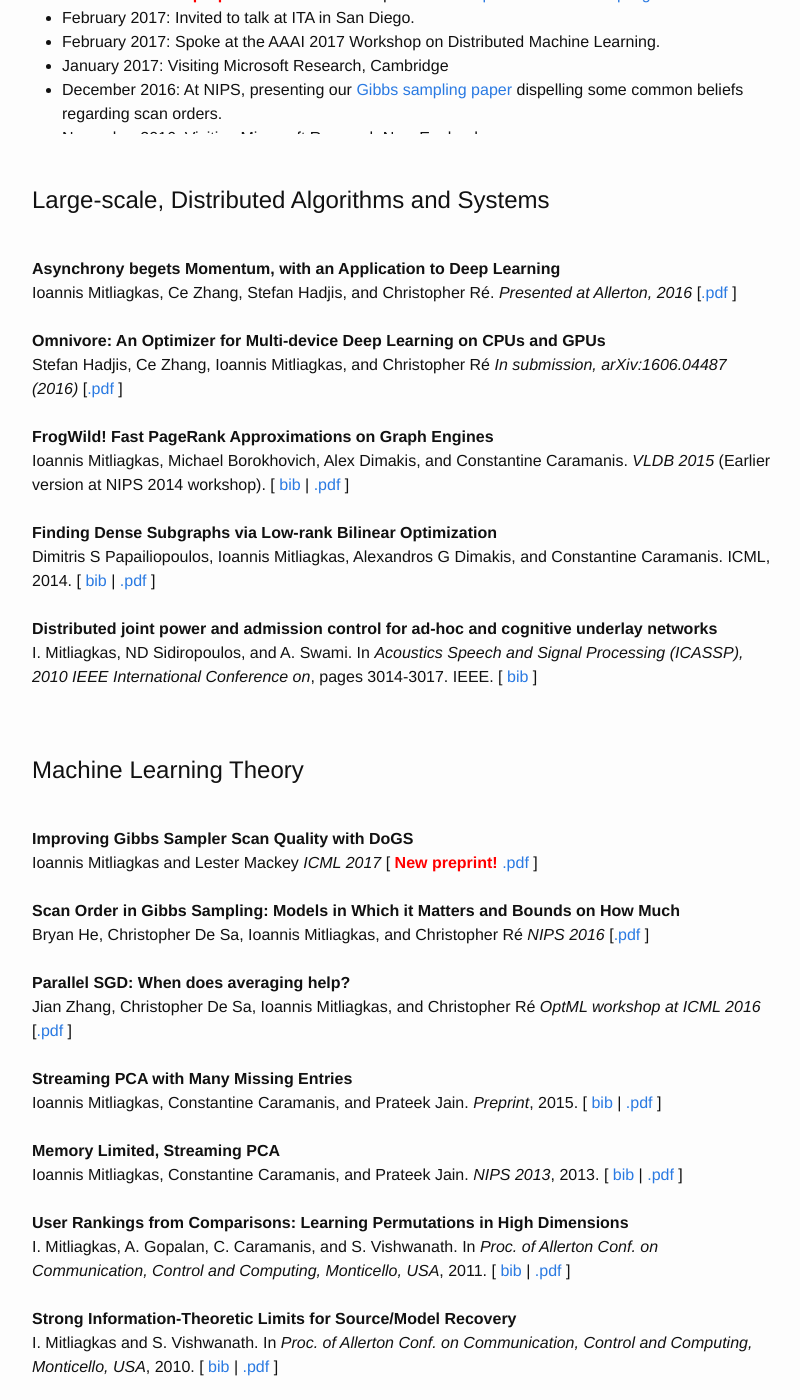
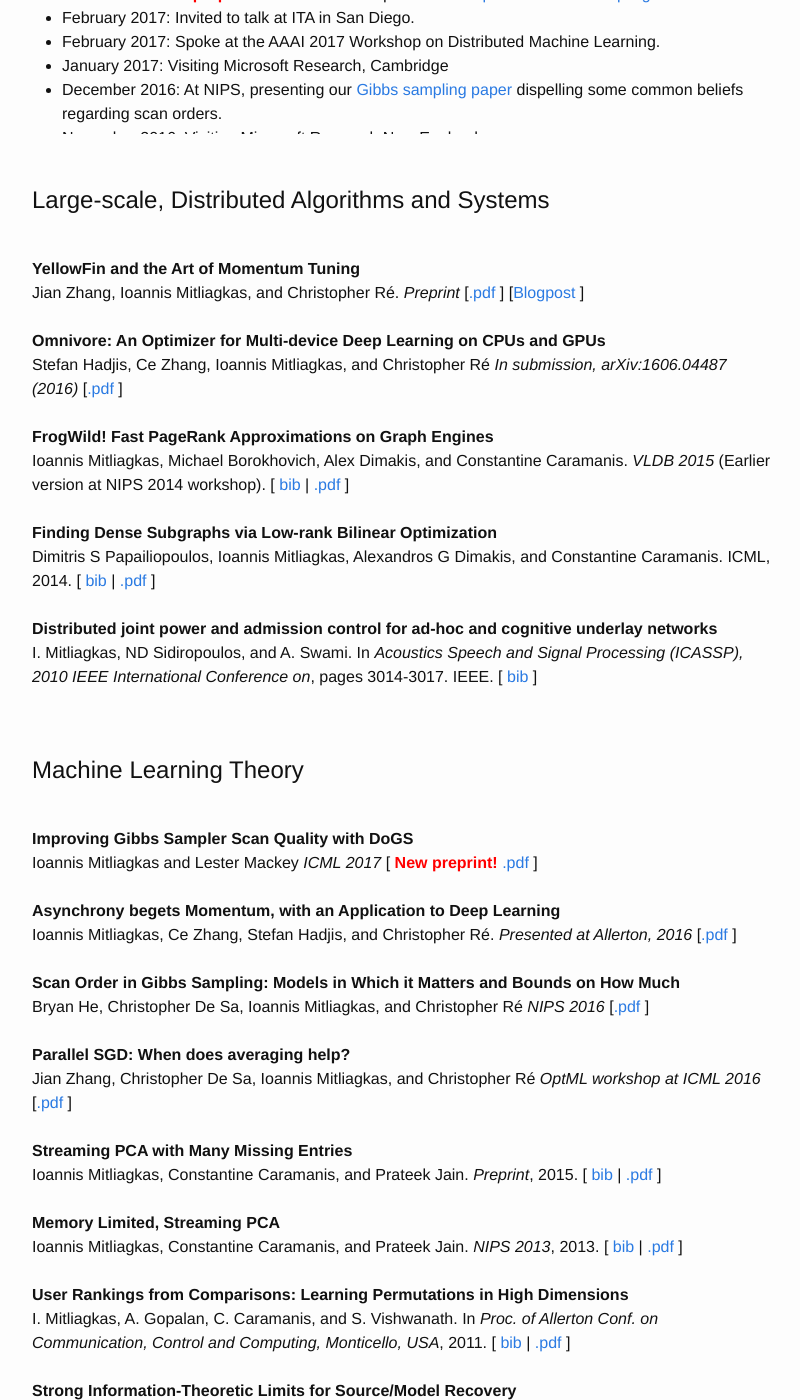
Before and after one commit to mitliagkas/mitliagkas.github.io, a Jekyll site: the page built from index.html, in a window 1280 px wide and 1400 px high, scrolled down 1677 px. Shown: the whole window, without its empty margins (238-1038 px from the left). Built offline with Jekyll 4.4.1, drawn with Linux system fonts in a browser that asks for light colours.

Commit message:
New preprints and stuff

```diff
--- a/_includes/biblio_older.html
+++ b/_includes/biblio_older.html
@@ -1,6 +1,4 @@
-
 <dl>
-
 <dt>
 <a name="mitliagkas2011joint">&nbsp;</a>
 </dt>
--- a/_includes/biblio_systems.html
+++ b/_includes/biblio_systems.html
@@ -2,13 +2,14 @@
 <dl>
 
 <dt>
-<a name="mitliagkas2016asynchrony">&nbsp;</a>
+<a name="zhangYellowFin2017">&nbsp;</a>
 </dt>
 <dd>
-<b>Asynchrony begets Momentum, with an Application to Deep Learning</b><br>
-Ioannis Mitliagkas, Ce Zhang, Stefan Hadjis, and Christopher Ré.
-	<em>Presented at Allerton, 2016</em>
-[<a href="http://arxiv.org/pdf/1605.09774">.pdf</a>&nbsp;]
+<b>YellowFin and the Art of Momentum Tuning</b><br>
+Jian Zhang, Ioannis Mitliagkas, and Christopher Ré.
+	<em>Preprint</em>
+[<a href="https://arxiv.org/pdf/1706.03471.pdf">.pdf</a>&nbsp;]
+[<a href="http://cs.stanford.edu/~zjian/project/YellowFin/">Blogpost</a>&nbsp;]
 
 </dd>
 
--- a/_includes/biblio_theory.html
+++ b/_includes/biblio_theory.html
@@ -15,6 +15,17 @@
 </font>
 </span>
 <a href="papers/marginal-gibbs.pdf">.pdf</a>&nbsp;]
+
+</dd>
+
+<dt>
+<a name="mitliagkas2016asynchrony">&nbsp;</a>
+</dt>
+<dd>
+<b>Asynchrony begets Momentum, with an Application to Deep Learning</b><br>
+Ioannis Mitliagkas, Ce Zhang, Stefan Hadjis, and Christopher Ré.
+	<em>Presented at Allerton, 2016</em>
+[<a href="http://arxiv.org/pdf/1605.09774">.pdf</a>&nbsp;]
 
 </dd>
 
```
